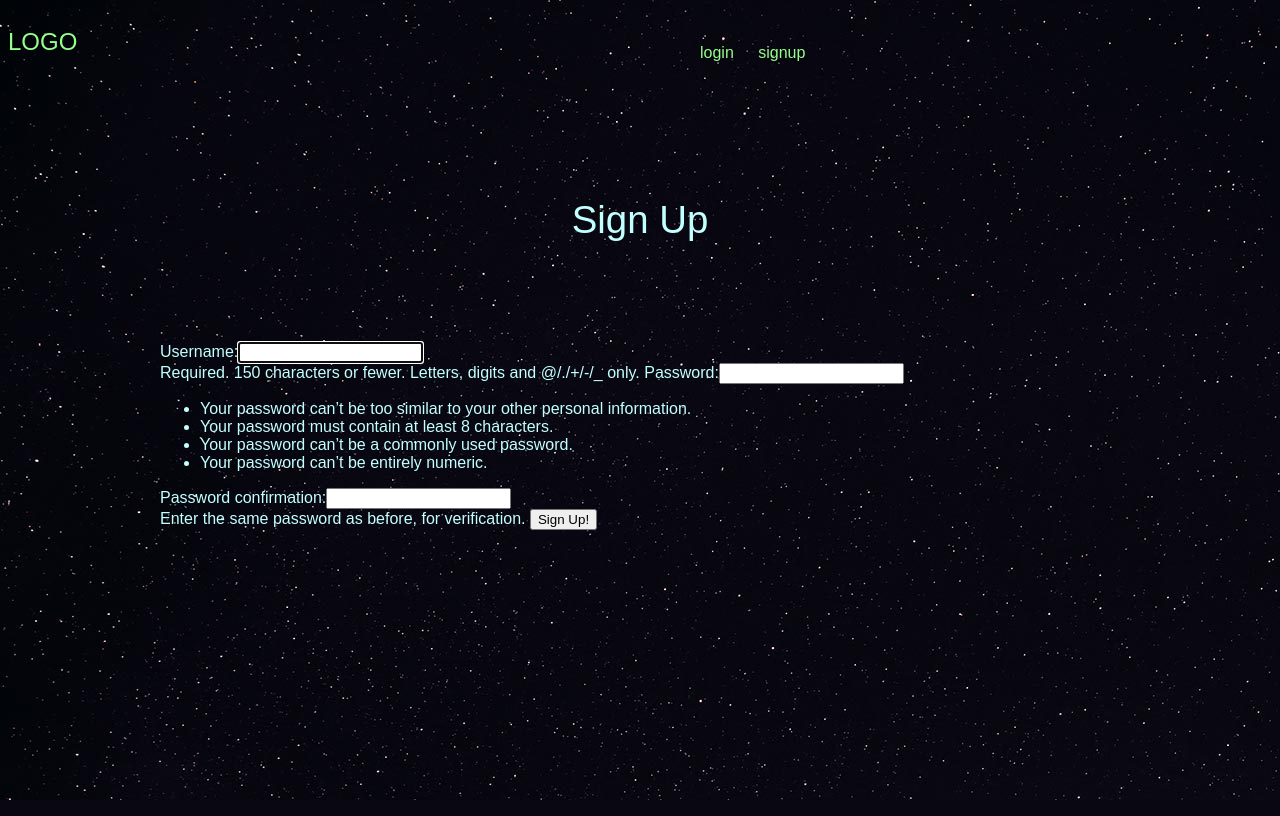
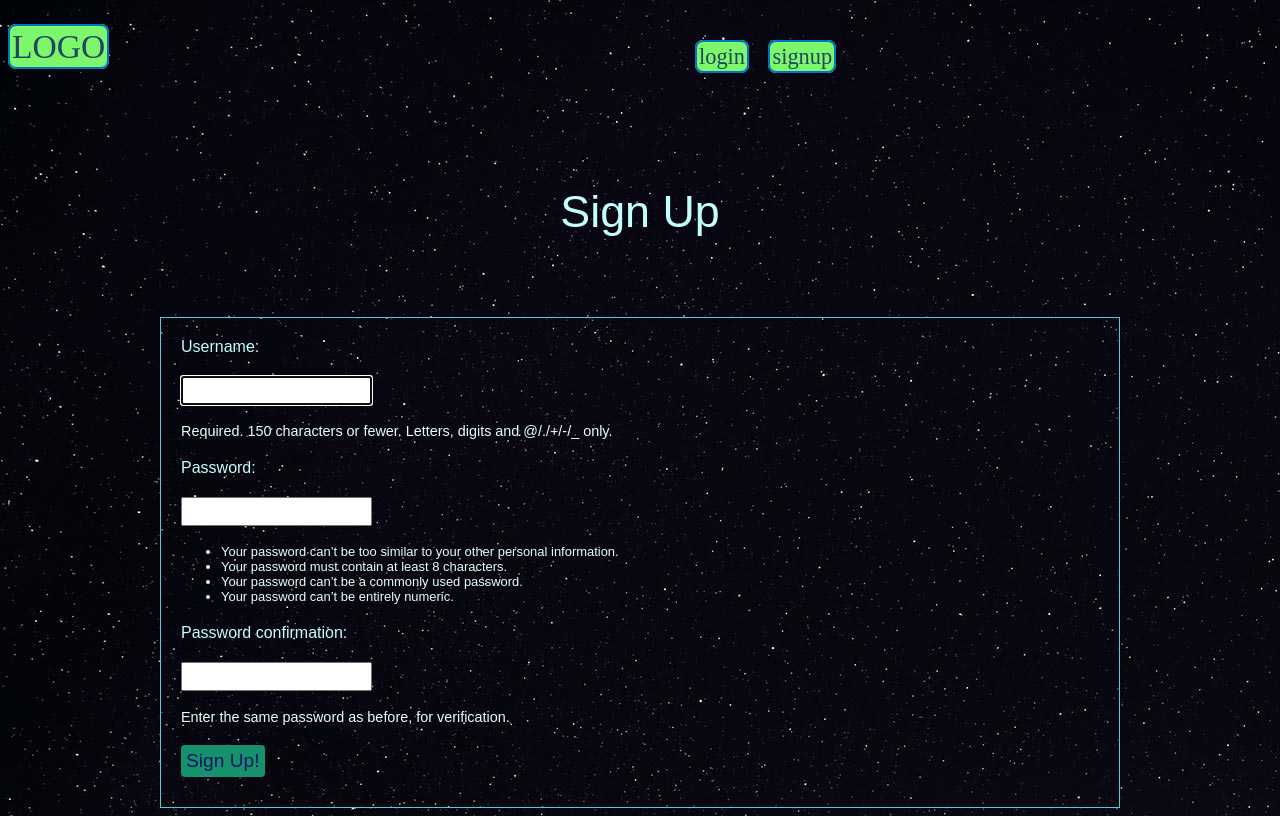
Before and after one commit to sajad8699/myblog_django, a Django app: page /accounts/signup in a window 1280 px wide. Run offline with Django 3.2, Linux system fonts and the light colour scheme.

Commit message:
css and javascript

```diff
--- a/accounts/templates/accounts/login.html
+++ b/accounts/templates/accounts/login.html
@@ -1,7 +1,7 @@
 {% extends 'base.html' %}
 {% block content %}
 <h1>login</h1>
-<form class="" action="{% url 'accounts:login' %}" method="post">
+<form class="site-form" action="{% url 'accounts:login' %}" method="post">
   {{form}}
   {% csrf_token %}
   {% if request.GET.next %}
--- a/articles/templates/articles/create_article.html
+++ b/articles/templates/articles/create_article.html
@@ -1,4 +1,5 @@
 {% extends 'base.html' %}
+{% load static %}
 {% block content %}
 <div class="create_article">
   <h1>
@@ -10,4 +11,7 @@
     <input type="submit" name="" value="Create!">
   </form>
 </div>
+<<script src="{% static 'slugify.js' %}"></script>
+
+</script>>
 {% endblock %}
--- a/djangoBlog/urls.py
+++ b/djangoBlog/urls.py
@@ -4,13 +4,14 @@ from . import views
 from django.contrib.staticfiles.urls import staticfiles_urlpatterns
 from django.conf import settings
 from django.conf.urls.static import static
+from articles.views import articles_list
 
 urlpatterns = [
     path('admin/', admin.site.urls),
     path('about/' , views.about),
-    path('', views.home),
     path('articles/' , include('articles.urls')),
-    path('accounts/',include('accounts.urls'))
+    path('accounts/',include('accounts.urls')),
+    path('', articles_list),
 ]
 
 urlpatterns += staticfiles_urlpatterns()
--- a/file_blog/styles.css
+++ b/file_blog/styles.css
@@ -24,8 +24,8 @@ a,a:hover,a:visited{
 }
 div.wrapper h1{
   text-align:center;
-  margin:100px auto;
-  font-size:2.4em;
+  margin:80px auto;
+  font-size:2.8em;
 }
 header{
   display:grid;
@@ -34,14 +34,16 @@ header{
 }
 nav li{
   display:inline-block;
-  margin-left:20px;
+  margin-left:15px;
 }
 nav button{
-  background:none;
-  color: #94ff8a;
+  font-family:arial-bold;
+  background: #7cf76b;
+  color: #22465f;
   cursor:pointer;
-  border:0;
-  font-size:1em;
+  border:2px solid #0073c7;
+  font-size:1.4em;
+  border-radius:8px;
 }
 .articles{
   display:grid;
@@ -79,3 +81,76 @@ nav button{
 .article_detail .article p{
   text-align:center;
 }
+.site-form{
+  margin-top:60px;
+  border:1px solid #4eccd7;
+  padding:20px;
+}
+.site-form input,.site-form textarea{
+  display:block;
+  margin:20px 0 0 0;
+  padding:5px
+}
+a.highlight{
+  font-family:arial-bold;
+  padding:2px;
+  background: #7cf76b;
+  color: #22465f;
+  cursor:pointer;
+  border:2px solid #0073c7;
+  font-size:1.4em;
+  border-radius:8px;
+}
+a.login-button{
+  font-family:arial-bold;
+  padding:2px;
+  background: #7cf76b;
+  color: #22465f;
+  cursor:pointer;
+  border:2px solid #0073c7;
+  font-size:1.4em;
+  border-radius:8px;
+}
+a.signup-button{
+  font-family:arial-bold;
+  padding:2px;
+  background: #7cf76b;
+  color: #22465f;
+  cursor:pointer;
+  border:2px solid #0073c7;
+  font-size:1.4em;
+  border-radius:8px;
+}
+.helptext,.helptext ul{
+  margin:0 auto 20px;
+  color:#e6ffff;
+  font-size:0.9em;
+  display:block;
+}
+.errorlist li{
+  background:#ff5314;
+  padding:10px;
+  list-style-type:none;
+  border:3px solid #cd0000;
+  color:#042060;
+  margin:10px 0;
+}
+.errorlist{padding:0;}
+.site-form input[type="submit"]{
+  border:0;
+  color:#0a1568;
+  font-size:1.2em;
+  background:#15916c;
+  border-radius:4px;
+  margin:10px 0;
+}
+a.logo-button{
+  font-family:arial-bold;
+  padding:2px;
+  background: #7cf76b;
+  color: #22465f;
+  cursor:pointer;
+  border:2px solid #0073c7;
+  font-size:1.4em;
+  border-radius:8px;
+}
--- a/templates/base.html
+++ b/templates/base.html
@@ -12,7 +12,7 @@
   </head>
   <body>
     <header>
-      <h2><a href="{% url 'articles:list' %}">LOGO</a></h2>
+      <h2><a class="logo-button" href="{% url 'articles:list' %}">LOGO</a></h2>
       <nav>
         <ul>
           {% if user.is_authenticated %}
@@ -23,14 +23,14 @@
             </form>
           </li>
           <li>
-            <a href="{% url 'articles:create' %}">create new article</a>
+            <a class="highlight" href="{% url 'articles:create' %}">create new article</a>
           </li>
           {% else %}
           <li>
-            <a href="{% url 'accounts:login' %}">login</a>
+            <a class="login-button" href="{% url 'accounts:login' %}">login</a>
           </li>
           <li>
-            <a href="{% url 'accounts:signup' %}">signup</a>
+            <a class="signup-button" href="{% url 'accounts:signup' %}">signup</a>
           </li>
 
           {% endif %}
```
Also changed, not shown: file_blog/slugify.js (added, +12 -0 lines), db.sqlite3, media/20080110003.jpg (added), media/20080110003_SHHdym5.jpg (added), media/20081212-001.jpg (added), media/20081230019-001.jpg (added), media/24868.jpg (added), media/26d21f71-42cb-4db8-906e-673a5d87693b_TeYso4p.jpg (added), media/746_427x3Xi.png (added).
